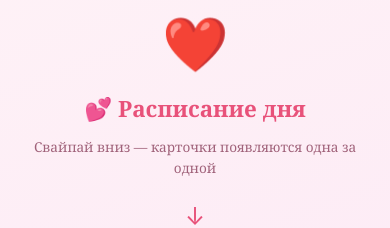
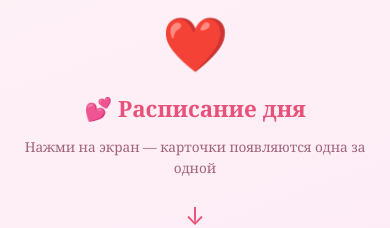
Before and after one commit to mormonke/weddinginvitation, a React (Vite) app: page / in a window 390 px wide. Shown: the part 2740-2968 px from the top of the page. Built offline with nearby package versions, Linux system fonts and the light colour scheme; a web font is replaced by a local one.

Commit message:
mobile trail

```diff
--- a/src/app/components/HeartSchedule.tsx
+++ b/src/app/components/HeartSchedule.tsx
@@ -56,8 +56,8 @@ function cardSize(n: number) {
 
 export function HeartSchedule({
   items,
-  title = "💕 Расписание",
-  subtitle = "Прокручивай — сердечко идёт по кривой",
+  title = "💕 Наш путь на этот вечер",
+  subtitle = "Нажми — сердечко идёт по кривой",
   height = "100vh",
   revealDelay = 600,
 }: HeartScheduleProps) {
@@ -236,7 +236,7 @@ export function HeartSchedule({
 
       {/* Content */}
       {count === 0 ? (
-        <IntroScreen title={title} subtitle={subtitle} isMobile={isMobile} />
+        <IntroScreen title={title} subtitle={subtitle} isMobile={isMobile} onTap={isMobile ? reveal : undefined} />
       ) : isMobile ? (
         <MobileLayout items={items} count={count} onActive={setActiveId} reveal={reveal} />
       ) : (
@@ -566,10 +566,12 @@ function MobileLayout({ items, count, onActive, reveal }: { items: ScheduleItem[
 
 // ─── Intro ────────────────────────────────────────────────────────────────────
 
-function IntroScreen({ title, subtitle, isMobile }: { title: string; subtitle: string; isMobile: boolean }) {
+function IntroScreen({ title, subtitle, isMobile, onTap }: { title: string; subtitle: string; isMobile: boolean; onTap?: () => void }) {
   return (
-    <div style={{
-      position: "absolute", inset: 0, zIndex: 10, pointerEvents: "none",
+    <div onClick={onTap} style={{
+      position: "absolute", inset: 0, zIndex: 10,
+      pointerEvents: isMobile ? "all" : "none",
+      cursor: isMobile ? "pointer" : "default",
       display: "flex", flexDirection: "column", alignItems: "center",
       justifyContent: "center", textAlign: "center", gap: 12, padding: "0 24px",
     }}>
@@ -581,7 +583,7 @@ function IntroScreen({ title, subtitle, isMobile }: { title: string; subtitle: s
         {title}
       </h1>
       <p style={{ color: "#a0627a", fontFamily: "Georgia, serif", fontSize: "clamp(0.85rem, 3vw, 1rem)", margin: 0 }}>
-        {isMobile ? "Свайпай вниз — карточки появляются одна за одной" : subtitle}
+        {isMobile ? "Нажми на экран — карточки появляются одна за одной" : subtitle}
       </p>
       <motion.div animate={{ y: [0, 8, 0] }} transition={{ repeat: Infinity, duration: 1.4 }}
         style={{ color: "#e8527a", fontSize: "1.5rem", marginTop: 8 }}>
```
